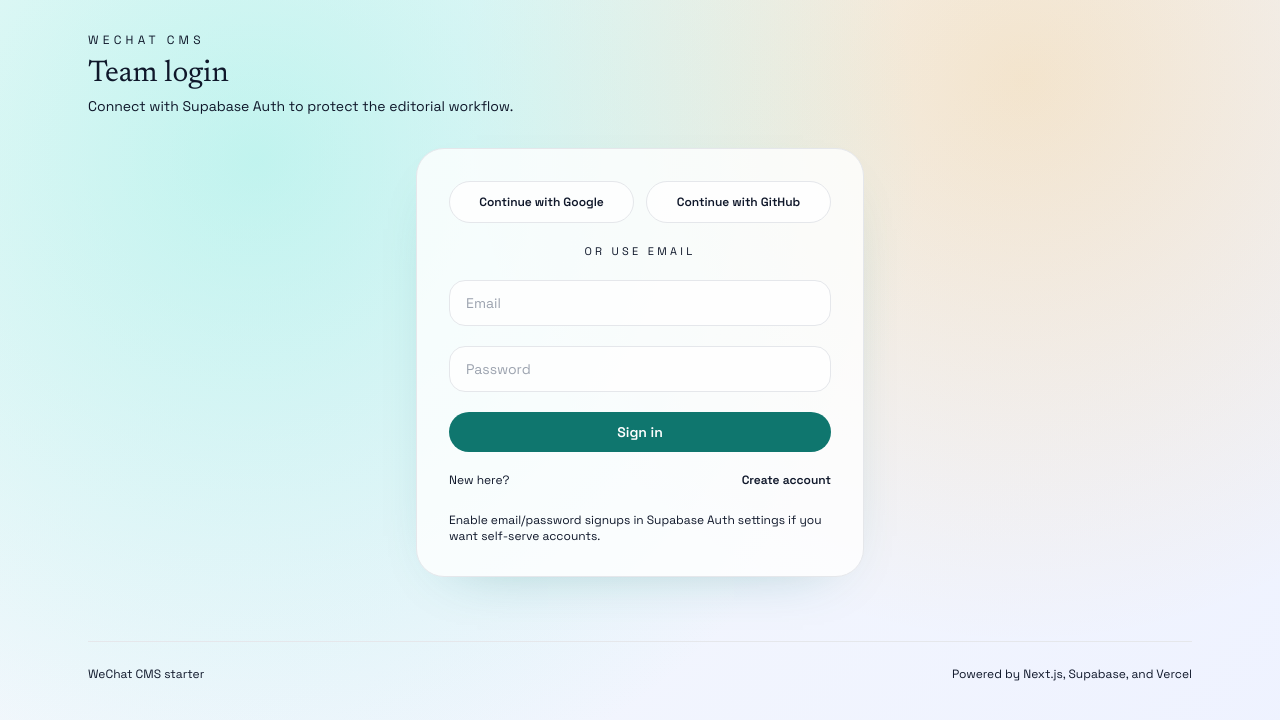
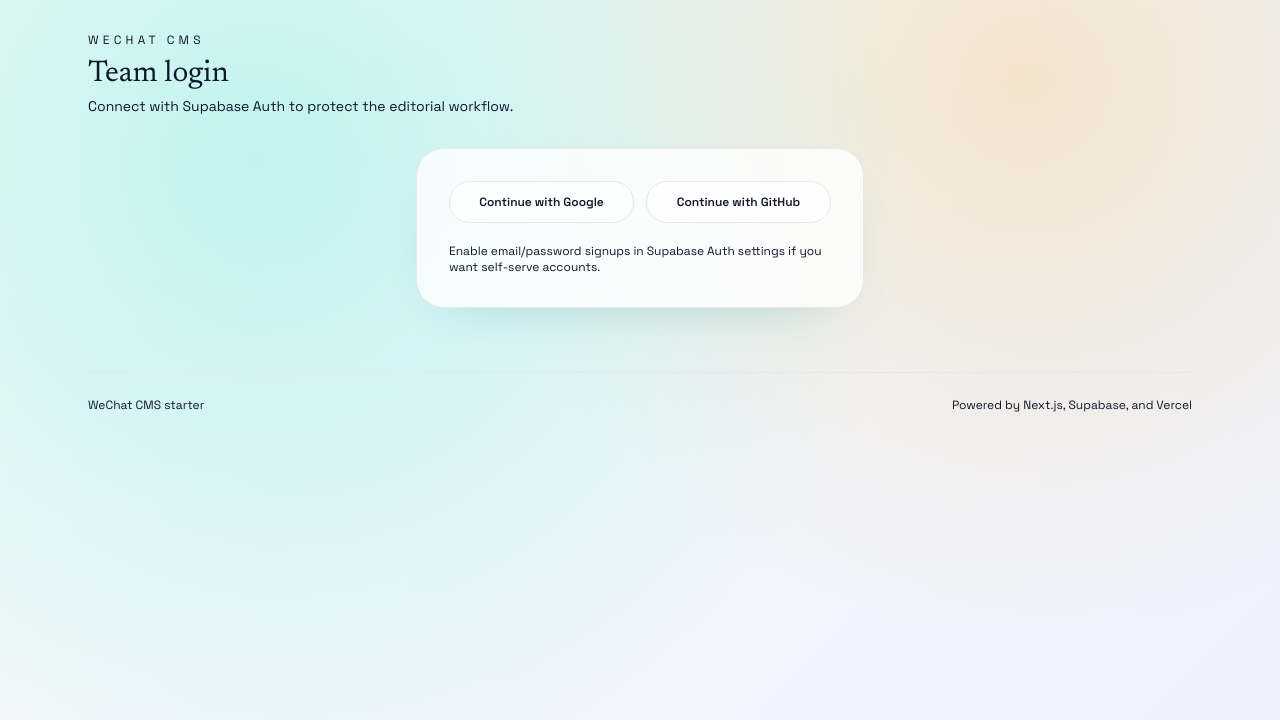
Before and after one commit to jay870423/wechat-cms, a Next.js app: page /login in a window 1280 px wide. Shown: the top 720 px of the page. Built offline with nearby package versions, Linux system fonts and the light colour scheme; no server answers.

Commit message:
Add OAuth-only login modal and header flow

```diff
--- a/app/login/page.tsx
+++ b/app/login/page.tsx
@@ -15,9 +15,6 @@ export default function LoginPage() {
     >
       <div className="mx-auto max-w-md rounded-[28px] border border-slate-200/70 bg-white/80 p-8 shadow-soft">
         <AuthForm />
-        <p className="mt-6 text-xs text-slate-500">
-          {copy.login.note}
-        </p>
       </div>
     </AppShell>
   );
--- a/components/auth/AuthForm.tsx
+++ b/components/auth/AuthForm.tsx
@@ -1,41 +1,35 @@
 "use client";
 
-import { useEffect, useMemo, useState } from "react";
-import { useRouter } from "next/navigation";
-import { createSupabaseClient } from "@/lib/supabase/client";
-import { Button } from "@/components/ui/Button";
-import Input from "@/components/ui/Input";
-import { cn } from "@/lib/utils";
+import { useEffect, useState } from "react";
+import type { MouseEvent } from "react";
 import { useI18n } from "@/components/shared/LocaleProvider";
-
-type AuthMode = "sign-in" | "sign-up";
-
-type Message = {
-  tone: "error" | "success";
-  text: string;
-};
 
 const defaultRedirect = "/";
 const redirectCookieName = "auth-redirect";
 
-export default function AuthForm() {
-  const router = useRouter();
+type AuthFormProps = {
+  onStartOAuth?: () => void;
+};
+
+export default function AuthForm({ onStartOAuth }: AuthFormProps) {
   const { copy } = useI18n();
-  const [mode, setMode] = useState<AuthMode>("sign-in");
-  const [email, setEmail] = useState("");
-  const [password, setPassword] = useState("");
-  const [busy, setBusy] = useState(false);
-  const [message, setMessage] = useState<Message | null>(null);
   const [redirectParam, setRedirectParam] = useState(defaultRedirect);
   const [oauthError, setOauthError] = useState(false);
 
   const resolveRedirectTarget = () => {
     if (typeof window === "undefined") return defaultRedirect;
+
     const params = new URLSearchParams(window.location.search);
     const redirectedFrom = params.get("redirectedFrom");
     if (redirectedFrom && redirectedFrom.startsWith("/")) {
       return redirectedFrom;
     }
+
+    const currentPath = `${window.location.pathname}${window.location.search}`;
+    if (currentPath.startsWith("/") && window.location.pathname !== "/login") {
+      return currentPath;
+    }
+
     const referrer = document.referrer;
     if (referrer) {
       try {
@@ -50,6 +44,7 @@ export default function AuthForm() {
         // Ignore invalid referrer.
       }
     }
+
     return defaultRedirect;
   };
 
@@ -60,78 +55,24 @@ export default function AuthForm() {
     setOauthError(Boolean(params.get("error")));
   }, []);
 
-  const supabase = useMemo(() => {
-    try {
-      return createSupabaseClient();
-    } catch {
-      return null;
-    }
-  }, []);
-
-  async function handleSubmit(event: React.FormEvent<HTMLFormElement>) {
-    event.preventDefault();
-    setMessage(null);
-
-    if (!supabase) {
-      setMessage({
-        tone: "error",
-        text: copy.auth.missingConfig
-      });
-      return;
-    }
-
-    if (!email || !password) {
-      setMessage({ tone: "error", text: copy.auth.required });
-      return;
-    }
-
-    setBusy(true);
-
-    const redirectTo = redirectParam;
-
-    if (mode === "sign-up") {
-      const { data, error } = await supabase.auth.signUp({ email, password });
-      if (error) {
-        setMessage({ tone: "error", text: error.message });
-      } else if (data.session) {
-        router.push(redirectTo);
-        router.refresh();
-      } else {
-        setMessage({
-          tone: "success",
-          text: copy.auth.accountCreated
-        });
-      }
-    } else {
-      const { error } = await supabase.auth.signInWithPassword({
-        email,
-        password
-      });
-      if (error) {
-        setMessage({ tone: "error", text: error.message });
-      } else {
-        router.push(redirectTo);
-        router.refresh();
-      }
-    }
-
-    setBusy(false);
-  }
-
-  const handleOAuthClick = (provider: "google" | "github") => (event: React.MouseEvent) => {
+  const handleOAuthClick =
+    (provider: "google" | "github") => (event: MouseEvent<HTMLAnchorElement>) => {
       event.preventDefault();
       if (typeof window === "undefined") return;
       const redirectTarget = resolveRedirectTarget();
       document.cookie = `${redirectCookieName}=${encodeURIComponent(
         redirectTarget
       )}; Path=/; Max-Age=300; SameSite=Lax`;
+      if (onStartOAuth) {
+        onStartOAuth();
+      }
       window.location.href = `/auth/login?provider=${provider}&redirectedFrom=${encodeURIComponent(
         redirectTarget
       )}`;
     };
 
   return (
-    <form className="space-y-5" onSubmit={handleSubmit}>
+    <div className="space-y-5">
       {oauthError ? (
         <div className="rounded-2xl border border-rose-200 bg-rose-50 px-4 py-3 text-xs text-rose-700">
           {copy.auth.oauthError}
@@ -159,61 +100,7 @@ export default function AuthForm() {
         </a>
       </div>
 
-      <div className="flex items-center gap-3 text-[11px] uppercase tracking-[0.3em] text-slate-400">
-        <span className="h-px flex-1 bg-slate-200" />
-        {copy.auth.orDivider}
-        <span className="h-px flex-1 bg-slate-200" />
+      <p className="text-xs text-slate-500">{copy.login.note}</p>
     </div>
-
-      <Input
-        autoComplete="email"
-        placeholder={copy.auth.email}
-        type="email"
-        value={email}
-        onChange={(event) => setEmail(event.target.value)}
-      />
-      <Input
-        autoComplete={mode === "sign-up" ? "new-password" : "current-password"}
-        placeholder={copy.auth.password}
-        type="password"
-        value={password}
-        onChange={(event) => setPassword(event.target.value)}
-      />
-      <Button className="w-full" type="submit" disabled={busy || !supabase}>
-        {busy
-          ? copy.auth.working
-          : mode === "sign-in"
-            ? copy.auth.signIn
-            : copy.auth.createAccount}
-      </Button>
-
-      {message ? (
-        <div
-          className={cn(
-            "rounded-2xl border px-4 py-3 text-xs",
-            message.tone === "error"
-              ? "border-rose-200 bg-rose-50 text-rose-700"
-              : "border-emerald-200 bg-emerald-50 text-emerald-700"
-          )}
-        >
-          {message.text}
-        </div>
-      ) : null}
-
-      <div className="flex items-center justify-between text-xs text-slate-500">
-        <span>
-          {mode === "sign-in" ? copy.auth.newHere : copy.auth.haveAccount}
-        </span>
-        <button
-          className="font-semibold text-slate-700"
-          type="button"
-          onClick={() =>
-            setMode((current) => (current === "sign-in" ? "sign-up" : "sign-in"))
-          }
-        >
-          {mode === "sign-in" ? copy.auth.createAccount : copy.auth.signInInstead}
-        </button>
-      </div>
-    </form>
   );
 }
--- a/components/auth/AuthStatus.tsx
+++ b/components/auth/AuthStatus.tsx
@@ -1,18 +1,18 @@
 "use client";
 
 import { useEffect, useMemo, useState } from "react";
-import Link from "next/link";
 import { useRouter } from "next/navigation";
 import type { User } from "@supabase/supabase-js";
 import { createSupabaseClient } from "@/lib/supabase/client";
 import { useI18n } from "@/components/shared/LocaleProvider";
+import LoginModal from "@/components/auth/LoginModal";
 
 export default function AuthStatus() {
   const router = useRouter();
   const { copy } = useI18n();
   const [user, setUser] = useState<User | null>(null);
   const [ready, setReady] = useState(false);
-  const [loginHref, setLoginHref] = useState("/login");
+  const [modalOpen, setModalOpen] = useState(false);
 
   const supabase = useMemo(() => {
     try {
@@ -20,13 +20,6 @@ export default function AuthStatus() {
     } catch {
       return null;
     }
-  }, []);
-
-  useEffect(() => {
-    if (typeof window === "undefined") return;
-    const path = window.location.pathname + window.location.search;
-    const redirectTarget = path.startsWith("/") ? path : "/dashboard";
-    setLoginHref(`/login?redirectedFrom=${encodeURIComponent(redirectTarget)}`);
   }, []);
 
   useEffect(() => {
@@ -56,7 +49,6 @@ export default function AuthStatus() {
   async function handleSignOut() {
     if (!supabase) return;
     await supabase.auth.signOut();
-    router.push("/login");
     router.refresh();
   }
 
@@ -66,9 +58,16 @@ export default function AuthStatus() {
 
   if (!user) {
     return (
-      <Link className="transition hover:text-ink" href={loginHref}>
-        {copy.nav.login}
-      </Link>
+      <>
+        <button
+          className="text-sm font-semibold text-slate-700 transition hover:text-ink"
+          type="button"
+          onClick={() => setModalOpen(true)}
+        >
+          {copy.nav.login}
+        </button>
+        <LoginModal open={modalOpen} onClose={() => setModalOpen(false)} />
+      </>
     );
   }
 
--- /dev/null
+++ b/components/auth/LoginModal.tsx
@@ -0,0 +1,69 @@
+"use client";
+
+import { useEffect } from "react";
+import AuthForm from "@/components/auth/AuthForm";
+import { useI18n } from "@/components/shared/LocaleProvider";
+
+type LoginModalProps = {
+  open: boolean;
+  onClose: () => void;
+};
+
+export default function LoginModal({ open, onClose }: LoginModalProps) {
+  const { copy } = useI18n();
+
+  useEffect(() => {
+    if (!open) return;
+    const handleKeyDown = (event: KeyboardEvent) => {
+      if (event.key === "Escape") {
+        onClose();
+      }
+    };
+    window.addEventListener("keydown", handleKeyDown);
+    return () => window.removeEventListener("keydown", handleKeyDown);
+  }, [open, onClose]);
+
+  if (!open) {
+    return null;
+  }
+
+  return (
+    <div className="fixed inset-0 z-50 flex items-center justify-center px-6">
+      <button
+        aria-label="Close login dialog"
+        className="absolute inset-0 bg-slate-950/40 backdrop-blur-sm"
+        type="button"
+        onClick={onClose}
+      />
+      <div
+        aria-labelledby="login-dialog-title"
+        aria-modal="true"
+        role="dialog"
+        className="relative w-full max-w-md rounded-[28px] border border-slate-200/70 bg-white/95 p-6 shadow-soft"
+      >
+        <div className="flex items-start justify-between gap-4">
+          <div>
+            <p className="text-xs uppercase tracking-[0.3em] text-slate-500">
+              {copy.nav.login}
+            </p>
+            <h2 className="mt-2 text-xl font-semibold text-ink" id="login-dialog-title">
+              {copy.login.title}
+            </h2>
+            <p className="mt-1 text-sm text-slate-600">{copy.login.subtitle}</p>
+          </div>
+          <button
+            aria-label="Close login dialog"
+            className="rounded-full border border-slate-200 px-3 py-1 text-xs font-semibold text-slate-600 transition hover:border-slate-300"
+            type="button"
+            onClick={onClose}
+          >
+            X
+          </button>
+        </div>
+        <div className="mt-6">
+          <AuthForm onStartOAuth={onClose} />
+        </div>
+      </div>
+    </div>
+  );
+}
```
Lines whose indentation alone changed are shown as unchanged.
